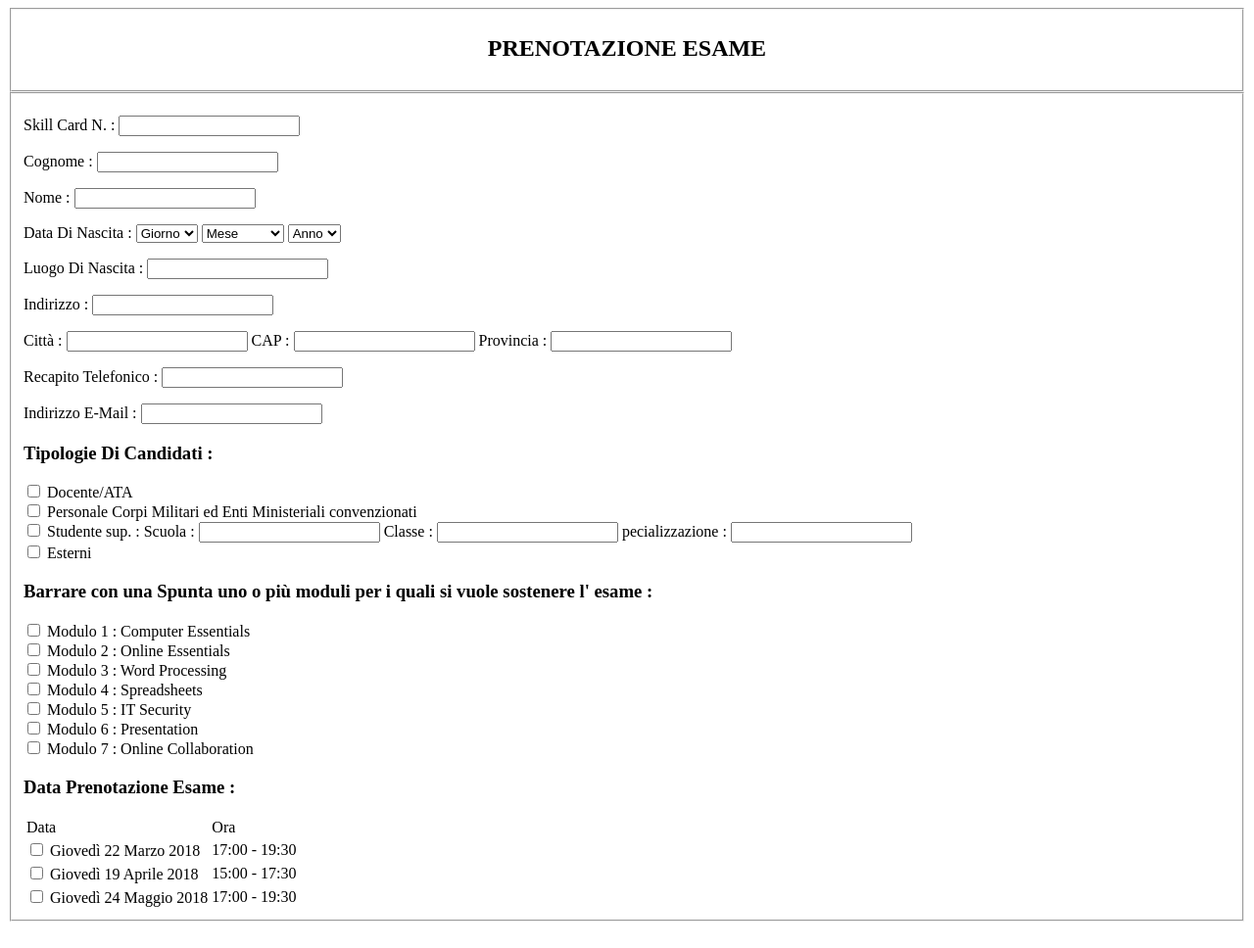
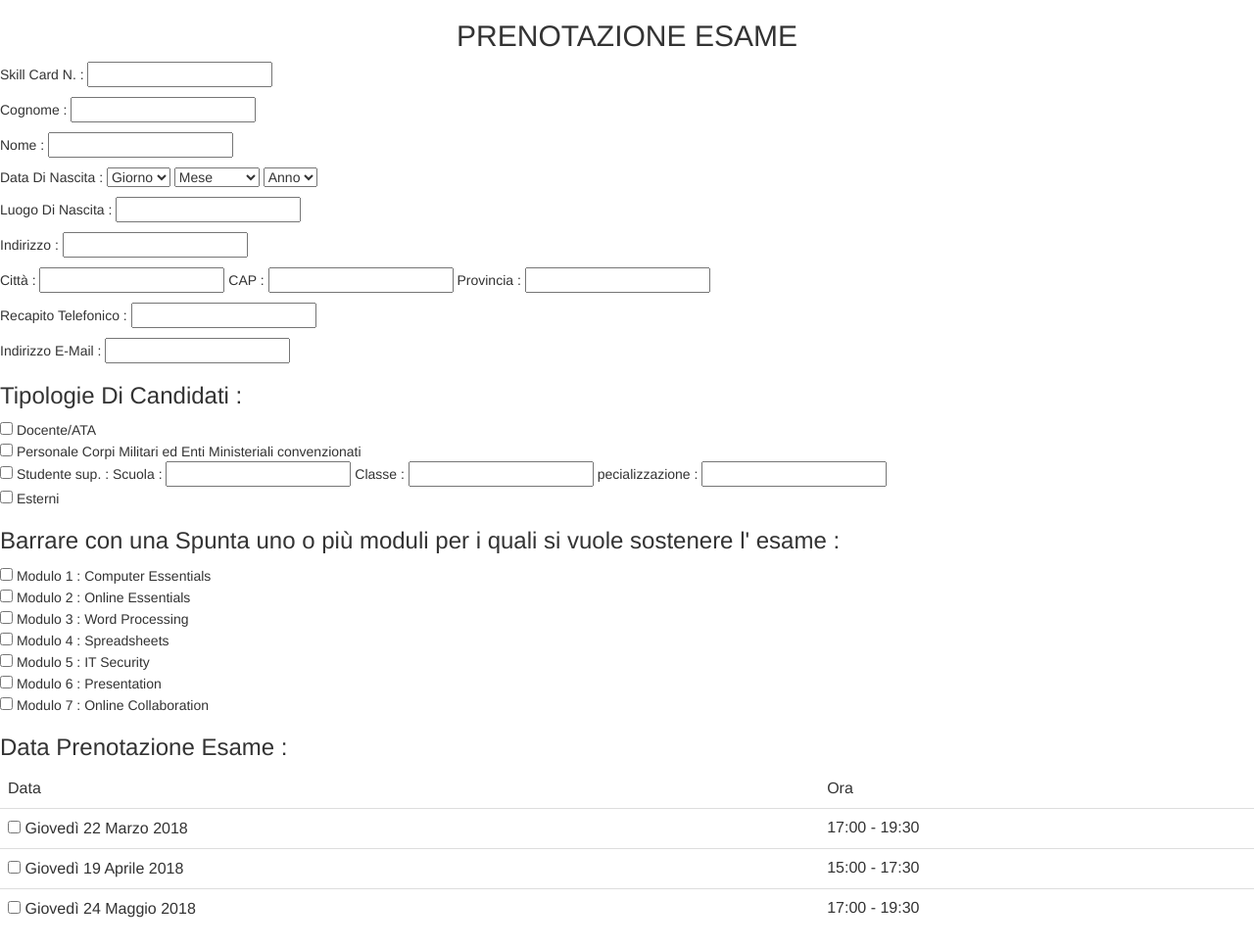
Before and after one commit to samueletacchini/ECDL, a PHP site: page /prenotazione.php in a window 1280 px wide. Shown: the whole page at 98% size. Before the commit the page ends 941 px from the top, so only its background shows below. Run offline with PHP 8.4, Linux system fonts and the light colour scheme.

Commit message:
Prenotazione esame

```diff
--- a/prenotazione.php
+++ b/prenotazione.php
@@ -1,31 +1,31 @@
 
 <html>
     <head>
-
+       <link rel="stylesheet" href="https://maxcdn.bootstrapcdn.com/bootstrap/3.3.7/css/bootstrap.min.css">
     </head>
     <body>
 
-        <fieldset>
+
         <h2 align="center"> PRENOTAZIONE ESAME </h2>
-        </fieldset>
+
 
         <form name=”casellaTesto” method=”post”>
-             <fieldset>
+
             <p> Skill Card N. :
-          <input type=”numebr” name=”card” size=”20″ maxlength=”20″>
+          <input type=”numebr”  name=”card” class='col-sm'size=”20″ maxlength=”20″>
             <p> Cognome :
-          <input type=”text” name=”cognome” size=”20″ maxlength=”20″>
+          <input type=”text” name=”cognome” class='col-sm' size=”20″ maxlength=”20″>
             <p> Nome :
-          <input type=”text” name=”nome” size=”20″ maxlength=”20″>
+          <input type=”text” name=”nome” class='col-sm'  size=”20″ maxlength=”20″>
             <p> Data Di Nascita :
-            <select name = "Giorno">
+            <select name = "Giorno" class='col-sm' >
 	      <option>Giorno</option>
 	      <?php
 		for($day = 1; $day <= 31;$day++)
 		echo"<option value = '".$day."'>".$day."</option>";
 	      ?>
             </select>
-            <select name='month'>
+            <select name='month' class='col-sm'>
                 <option value='0'>Mese</option>
                 <option value='1'>Gennaio</option>
                 <option value='2'>Febbraio</option>
@@ -40,7 +40,7 @@
                 <option value='11'>Novembre</option>
                 <option value='12'>Dicembre</option>
             </select>
-            <select>
+            <select class='col-sm' >
               <option>Anno</option>
 	      <?php
 		for($year = Date('Y'); $year >= 1900 ;$year--)
@@ -48,58 +48,63 @@
 	      ?>
             </select>
             <p> Luogo Di Nascita :
-            <input type=”text” name=”luogoNascita” size=”20″ maxlength=”20″>
+            <input type=”text” name=”luogoNascita” class='col-sm' size=”20″ maxlength=”20″>
             <p> Indirizzo :
-            <input type=”text” name=”indirizzo” size=”20″ maxlength=”20″>
+            <input type=”text” name=”indirizzo” class='col-sm' size=”20″ maxlength=”20″>
             <p>Città :
-            <input type=”text” name=”cit” size=”20″ maxlength=”20″>
+            <input type=”text” name=”cit” class='col-sm'  size=”20″ maxlength=”20″>
             CAP :
-            <input type=”text” name=”cap” size=”20″ maxlength=”20″>
+            <input type=”text” name=”cap” class='col-sm'  size=”20″ maxlength=”20″>
             Provincia :
-            <input type=”text” name=”provincia” size=”20″ maxlength=”20″>
+            <input type=”text” name=”provincia” class='col-sm'  size=”20″ maxlength=”20″>
             <p> Recapito Telefonico :
-            <input type=”number” name=”telefono” size=”20″ maxlength=”20″>
+            <input type=”number” name=”telefono” class='col-sm'  size=”20″ maxlength=”20″>
              <p> Indirizzo E-Mail :
-            <input type=”text” name=”mail” size=”20″ maxlength=”20″>
+            <input type=”text” name=”mail” class='col-sm'  size=”20″ maxlength=”20″>
 
              <br><h3>Tipologie Di Candidati :</h3>
 
-                 <input type="checkbox" name="docente" value="html"/> Docente/ATA
-                 <br><input type="checkbox" name="personale" value="css"/> Personale Corpi Militari ed Enti Ministeriali convenzionati
-                 <br><input type="checkbox" name="studente" value="javascript"/> Studente sup. :
+                 <input type="checkbox" name="docente" class="form-check-input" value="html"/> Docente/ATA
+                 <br><input type="checkbox" name="personale" class="form-check-input" value="css"/> Personale Corpi Militari ed Enti Ministeriali convenzionati
+                 <br><input type="checkbox" name="studente" class="form-check-input" value="javascript"/> Studente sup. :
 
                  Scuola :
-                     <input type=”text” name=”Scuola” size=”20″ maxlength=”20″>
+                     <input type=”text” name=”Scuola” class='col-sm' size=”20″ maxlength=”20″>
                  Classe :
-                     <input type=”text” name=”Classe” size=”20″ maxlength=”20″>
+                     <input type=”text” name=”Classe” class='col-sm' size=”20″ maxlength=”20″>
                  pecializzazione :
-                     <input type=”text” name=”Secializzazione” size=”20″ maxlength=”20″>
+                     <input type=”text” name=”Secializzazione” class='col-sm' size=”20″ maxlength=”20″>
 
-                 <br><input type="checkbox" name="esterno" value="javascript"/> Esterni
+                 <br><input type="checkbox" name="esterno" class="form-check-input" value="javascript"/> Esterni
 
               <br><h3>Barrare con una Spunta uno o più moduli per i quali si vuole sostenere l' esame :</h3>
 
-               <input type="checkbox" name="modulo1" value="modulo1"/> Modulo 1 : Computer Essentials
-                 <br><input type="checkbox" name="modulo2" value="modulo2"/> Modulo 2 : Online Essentials
-                 <br><input type="checkbox" name="modulo3" value="modulo3"/> Modulo 3 : Word Processing
-                 <br><input type="checkbox" name="modulo4" value="modulo4"/> Modulo 4 : Spreadsheets
-                 <br><input type="checkbox" name="modulo5" value="modulo5"/> Modulo 5 : IT Security
-                 <br><input type="checkbox" name="modulo6" value="modulo6"/> Modulo 6 : Presentation
-                 <br><input type="checkbox" name="modulo7" value="modulo7"/> Modulo 7 : Online Collaboration
+               <input type="checkbox" name="modulo1" class="form-check-input" value="modulo1"/> Modulo 1 : Computer Essentials
+                 <br><input type="checkbox" name="modulo2" class="form-check-input" value="modulo2"/> Modulo 2 : Online Essentials
+                 <br><input type="checkbox" name="modulo3" class="form-check-input" value="modulo3"/> Modulo 3 : Word Processing
+                 <br><input type="checkbox" name="modulo4" class="form-check-input" value="modulo4"/> Modulo 4 : Spreadsheets
+                 <br><input type="checkbox" name="modulo5" class="form-check-input" value="modulo5"/> Modulo 5 : IT Security
+                 <br><input type="checkbox" name="modulo6" class="form-check-input" value="modulo6"/> Modulo 6 : Presentation
+                 <br><input type="checkbox" name="modulo7" class="form-check-input" value="modulo7"/> Modulo 7 : Online Collaboration
 
                  <br><h3>Data Prenotazione Esame :</h3>
 
-                     <table>
+                     <table class="table table-striped">
+                         <thead>
                          <tr><td> Data </td><td> Ora</td></tr>
-                         <tr><td><input type="checkbox" name="data1" value="modulo1"/> Giovedì 22 Marzo 2018</td><td>17:00 - 19:30</td></tr>
-                         <tr><td><input type="checkbox" name="data2" value="modulo2"/> Giovedì 19 Aprile 2018</td><td>15:00 - 17:30</td></tr>
-                         <tr><td><input type="checkbox" name="data3" value="modulo3"/> Giovedì 24 Maggio 2018 </td><td>	17:00 - 19:30</td></tr>
+                         <tr><td><input type="checkbox" name="data1" class="form-check-input" value="modulo1"/> Giovedì 22 Marzo 2018</td><td> 17:00 - 19:30 </td></tr>
+                         <tr><td><input type="checkbox" name="data2" class="form-check-input" value="modulo2"/> Giovedì 19 Aprile 2018</td><td> 15:00 - 17:30</td></tr>
+                         <tr><td><input type="checkbox" name="data3" class="form-check-input" value="modulo3"/> Giovedì 24 Maggio 2018 </td><td>    17:00 - 19:30</td></tr>
+                         </thead>
                      </table>
                  </table>
 
-             </fieldset>
+
         </form>
-       <?php
-       ?>
+
+        <script src="https://ajax.googleapis.com/ajax/libs/jquery/3.3.1/jquery.min.js"></script>
+        <script src="https://maxcdn.bootstrapcdn.com/bootstrap/3.3.7/js/bootstrap.min.js"></script>
+        <script type="text/javascript" src="bootstrap-table.js"></script>
+
     </body>
 </html>
```
